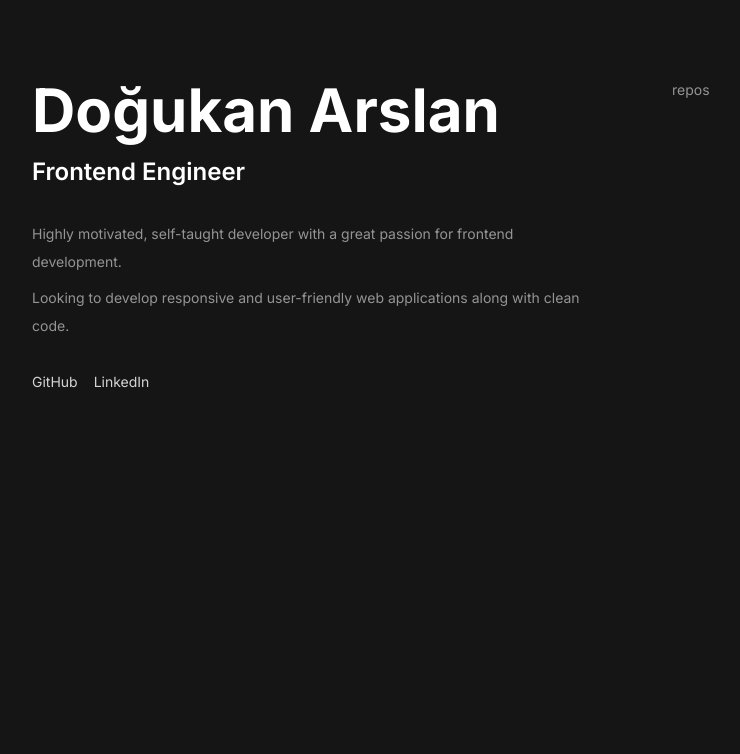
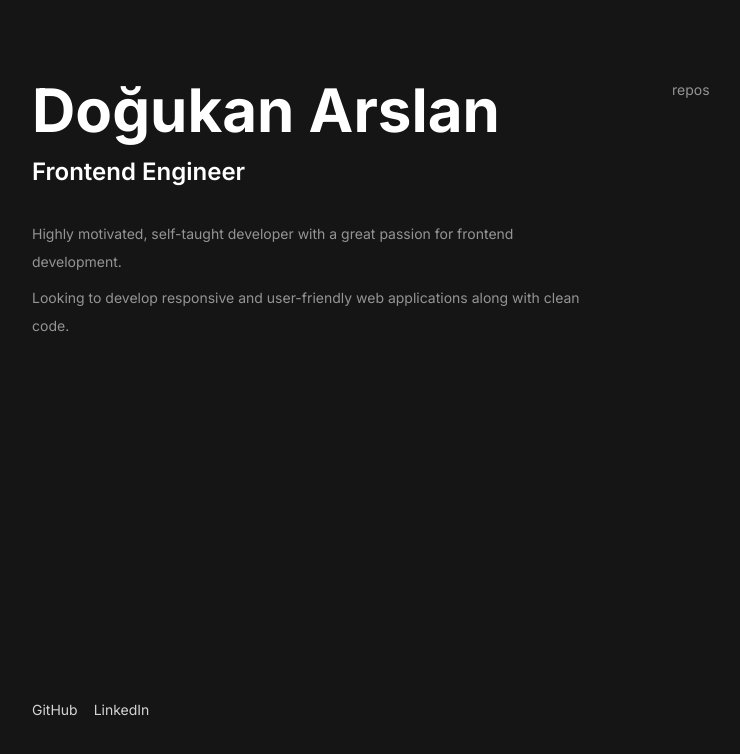
Before and after one commit to dogukanarslan/portfolio, a Next.js app: page / in a window 1280 px wide. Shown: the top 754 px of the page, without its empty margins (48-788 px from the left). Built offline with nearby package versions, Linux system fonts and the light colour scheme.

Commit message:
Align footer

```diff
--- a/app/layout.tsx
+++ b/app/layout.tsx
@@ -17,7 +17,7 @@ export default function RootLayout({
   return (
     <html lang="en">
       <body className={`${inter.className} bg-night mx-auto text-sm`}>
-        <main className="text-dawn">{children}</main>
+        <main className="text-dawn h-screen">{children}</main>
       </body>
     </html>
   );
--- a/app/page.tsx
+++ b/app/page.tsx
@@ -1,7 +1,8 @@
 export default function Home() {
   return (
-    <div className="flex max-w-7xl mx-auto">
-      <div className="w-full pl-20 pt-20">
+    <div className="flex max-w-7xl mx-auto h-full">
+      <div className="w-full pl-20 pt-20 pb-20 flex flex-col justify-between h-full">
+        <div>
           <h1 className="font-bold text-6xl text-white">Doğukan Arslan</h1>
           <h2 className="mt-4 text-2xl font-semibold text-white">
             Frontend Engineer
@@ -16,8 +17,9 @@ export default function Home() {
               along with clean code.
             </p>
           </div>
+        </div>
 
-        <ul className="mt-8 flex gap-x-4 text-neutral-300">
+        <ul className="flex gap-x-4 text-neutral-300">
           <li>
             <a
               href="https://github.com/dogukanarslan"
```
Lines whose indentation alone changed are shown as unchanged.
